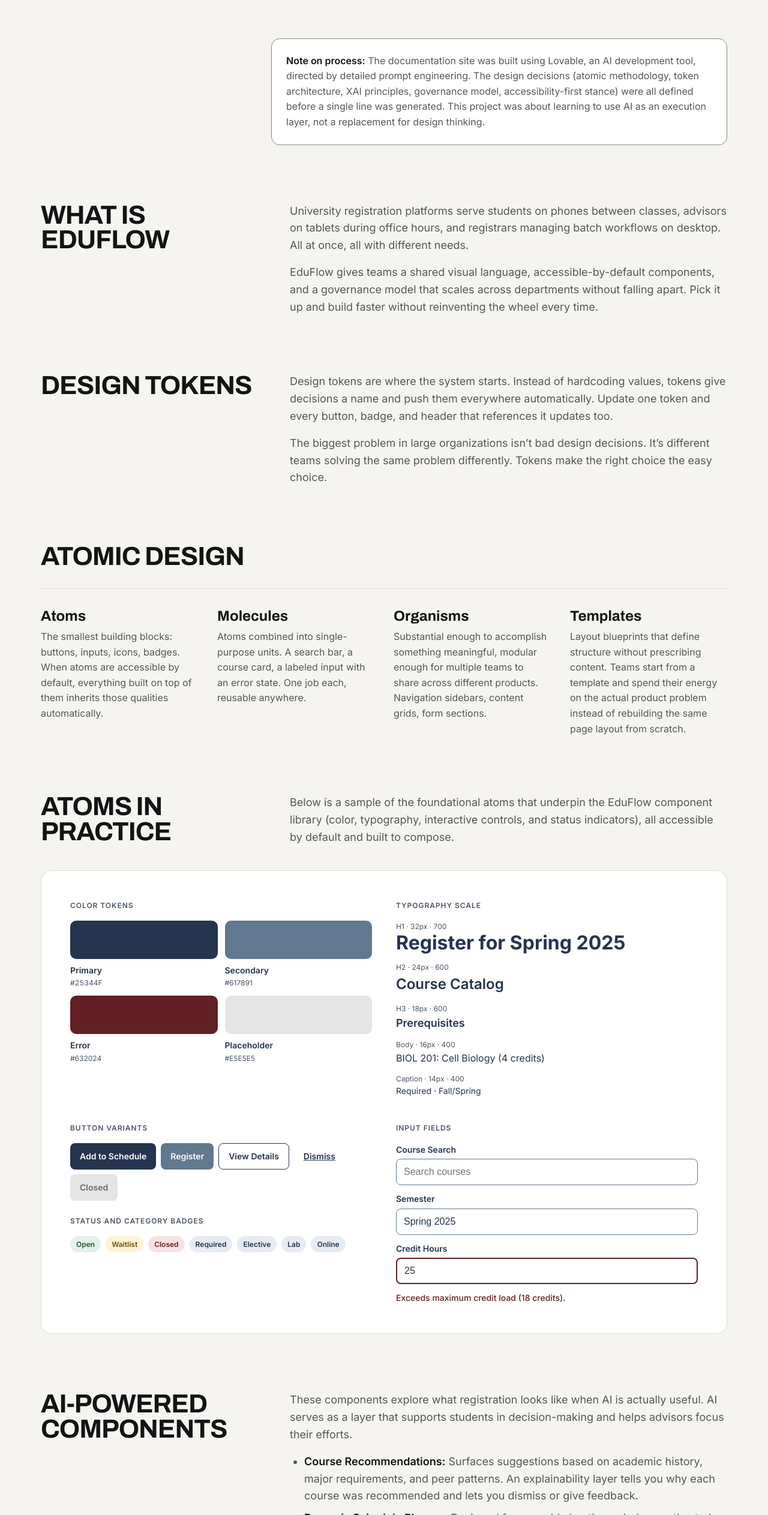
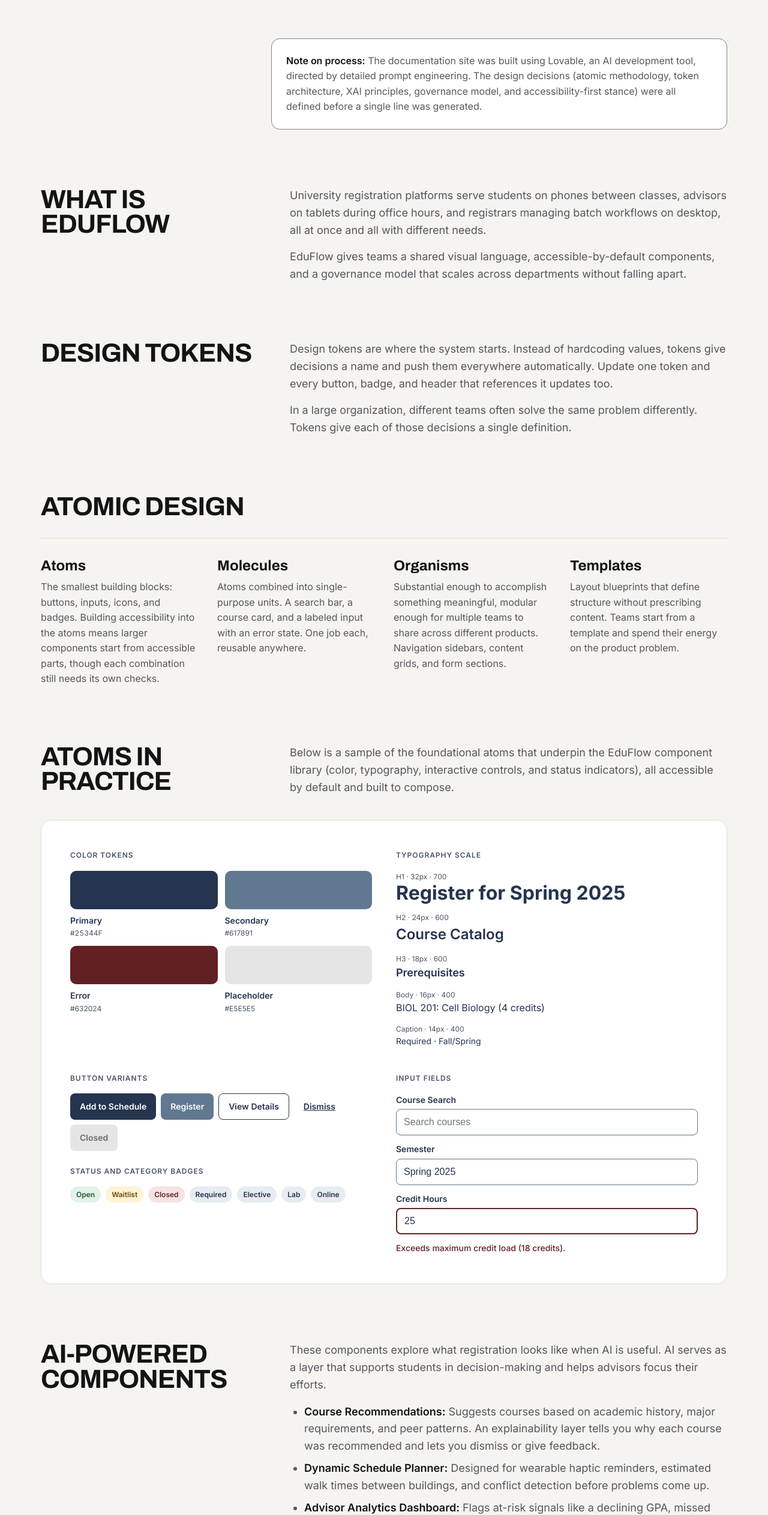
Before and after one commit to erinhci/erinhci.github.io, a plain HTML site: page eduflow-case-study.html in a window 1280 px wide. Shown: the part 1194-3720 px from the top of the page at 60% size. Drawn offline with Linux system fonts and the light colour scheme.

Commit message:
Apply the settled writing rules to the EduFlow copy
Removes the constructions and claims the lessons list rules out: the
"not X but Y" and "rather than" contrasts, the slogans ("Tokens make the
right choice the easy choice", "just a Figma file that gets ignored"),
the untested benefit ("build faster"), the filler intensifiers, and the
closing paragraph that repeated the process note. Softens two overclaims:
atoms do not make everything above them accessible on their own, and
token propagation is what the system specifies rather than something
running in production. Adds the missing serial commas.

Structure, the Reflection, and the Limitations section are still open.

Co-Authored-By: Claude Opus 5 <noreply@anthropic.com>
Claude-Session: https://claude.ai/code/session_01FCw8bxNwAKpv7EFVknhwX9

```diff
--- a/eduflow-case-study.html
+++ b/eduflow-case-study.html
@@ -155,7 +155,7 @@ a{color:inherit}
 
 <div class="cs-wrap" style="margin-top: clamp(48px, 6vw, 64px);">
 <aside class="cs-note" aria-label="Note on process" style="max-width: 760px; margin-left: auto;">
-<p><strong style="color: var(--ink); font-weight: 600;">Note on process:</strong> The documentation site was built using Lovable, an AI development tool, directed by detailed prompt engineering. The design decisions (atomic methodology, token architecture, XAI principles, governance model, accessibility-first stance) were all defined before a single line was generated. This project was about learning to use AI as an execution layer, not a replacement for design thinking.</p>
+<p><strong style="color: var(--ink); font-weight: 600;">Note on process:</strong> The documentation site was built using Lovable, an AI development tool, directed by detailed prompt engineering. The design decisions (atomic methodology, token architecture, XAI principles, governance model, and accessibility-first stance) were all defined before a single line was generated.</p>
 </aside>
 </div>
 
@@ -163,8 +163,8 @@ a{color:inherit}
 <div class="cs-wrap cs-split">
 <h2 id="s-what" class="cs-h2">What is EduFlow</h2>
 <div class="cs-body">
-<p>University registration platforms serve students on phones between classes, advisors on tablets during office hours, and registrars managing batch workflows on desktop. All at once, all with different needs.</p>
-<p>EduFlow gives teams a shared visual language, accessible-by-default components, and a governance model that scales across departments without falling apart. Pick it up and build faster without reinventing the wheel every time.</p>
+<p>University registration platforms serve students on phones between classes, advisors on tablets during office hours, and registrars managing batch workflows on desktop, all at once and all with different needs.</p>
+<p>EduFlow gives teams a shared visual language, accessible-by-default components, and a governance model that scales across departments without falling apart.</p>
 </div>
 </div>
 </section>
@@ -174,7 +174,7 @@ a{color:inherit}
 <h2 id="s-tokens" class="cs-h2">Design tokens</h2>
 <div class="cs-body">
 <p>Design tokens are where the system starts. Instead of hardcoding values, tokens give decisions a name and push them everywhere automatically. Update one token and every button, badge, and header that references it updates too.</p>
-<p>The biggest problem in large organizations isn’t bad design decisions. It’s different teams solving the same problem differently. Tokens make the right choice the easy choice.</p>
+<p>In a large organization, different teams often solve the same problem differently. Tokens give each of those decisions a single definition.</p>
 </div>
 </div>
 </section>
@@ -183,10 +183,10 @@ a{color:inherit}
 <div class="cs-wrap">
 <h2 id="s-atomic" class="cs-h2">Atomic design</h2>
 <div class="cs-grid rule" style="grid-template-columns: repeat(auto-fit, minmax(min(100%, 240px), 1fr));">
-<div><h3 class="cs-h4">Atoms</h3><p>The smallest building blocks: buttons, inputs, icons, badges. When atoms are accessible by default, everything built on top of them inherits those qualities automatically.</p></div>
-<div><h3 class="cs-h4">Molecules</h3><p>Atoms combined into single-purpose units. A search bar, a course card, a labeled input with an error state. One job each, reusable anywhere.</p></div>
-<div><h3 class="cs-h4">Organisms</h3><p>Substantial enough to accomplish something meaningful, modular enough for multiple teams to share across different products. Navigation sidebars, content grids, form sections.</p></div>
-<div><h3 class="cs-h4">Templates</h3><p>Layout blueprints that define structure without prescribing content. Teams start from a template and spend their energy on the actual product problem instead of rebuilding the same page layout from scratch.</p></div>
+<div><h3 class="cs-h4">Atoms</h3><p>The smallest building blocks: buttons, inputs, icons, and badges. Building accessibility into the atoms means larger components start from accessible parts, though each combination still needs its own checks.</p></div>
+<div><h3 class="cs-h4">Molecules</h3><p>Atoms combined into single-purpose units. A search bar, a course card, and a labeled input with an error state. One job each, reusable anywhere.</p></div>
+<div><h3 class="cs-h4">Organisms</h3><p>Substantial enough to accomplish something meaningful, modular enough for multiple teams to share across different products. Navigation sidebars, content grids, and form sections.</p></div>
+<div><h3 class="cs-h4">Templates</h3><p>Layout blueprints that define structure without prescribing content. Teams start from a template and spend their energy on the product problem.</p></div>
 </div>
 </div>
 </section>
@@ -259,13 +259,13 @@ a{color:inherit}
 <div class="cs-split">
 <h2 id="s-ai" class="cs-h2">AI-powered components</h2>
 <div class="cs-body">
-<p>These components explore what registration looks like when AI is actually useful. AI serves as a layer that supports students in decision-making and helps advisors focus their efforts.</p>
+<p>These components explore what registration looks like when AI is useful. AI serves as a layer that supports students in decision-making and helps advisors focus their efforts.</p>
 <ul>
-<li><strong>Course Recommendations:</strong> Surfaces suggestions based on academic history, major requirements, and peer patterns. An explainability layer tells you why each course was recommended and lets you dismiss or give feedback.</li>
+<li><strong>Course Recommendations:</strong> Suggests courses based on academic history, major requirements, and peer patterns. An explainability layer tells you why each course was recommended and lets you dismiss or give feedback.</li>
 <li><strong>Dynamic Schedule Planner:</strong> Designed for wearable haptic reminders, estimated walk times between buildings, and conflict detection before problems come up.</li>
-<li><strong>Advisor Analytics Dashboard:</strong> Surfaces at-risk signals like a declining GPA, missed appointments, or no contact in 30 days so advisors can triage their caseload and take action without jumping between tools.</li>
+<li><strong>Advisor Analytics Dashboard:</strong> Flags at-risk signals like a declining GPA, missed appointments, or no contact in 30 days, so advisors can prioritize their caseload without jumping between tools.</li>
 </ul>
-<p>Two of the three are shown below as static mockups. Each surfaces a different dimension of the design challenge: making AI assistance feel trustworthy and legible in a high-stakes academic context.</p>
+<p>Two of the three are shown below as static mockups with sample data.</p>
 </div>
 </div>
 
@@ -315,8 +315,8 @@ a{color:inherit}
 <div class="cs-wrap">
 <div class="cs-rows" style="margin-top: 0;">
 <div class="cs-row"><h2 id="s-access">Accessibility</h2><div><p style="margin: 0 0 12px;">Accessibility is built into every layer of EduFlow. Tokens enforce color contrast. Components ship with keyboard navigation and ARIA support. I checked the documentation site with WAVE as I built it and fixed what it flagged.</p><p style="margin: 0;">WCAG 2.2 AA is the minimum. Every student has to register for classes, so an inaccessible step in registration may keep someone from enrolling.</p></div></div>
-<div class="cs-row"><h2>AI patterns</h2><div><p style="margin: 0 0 12px;">Every AI feature had to clear one bar: would users actually trust it? Four principles drove every decision: transparency (users always know when AI is involved), control (AI suggests, users decide), explainability (recommendations come with reasons), and clear boundaries (users can tell what they did from what the system did).</p><p style="margin: 0;">When the AI can’t help, the system says so and hands control back.</p></div></div>
-<div class="cs-row"><h2>Governance</h2><div><p style="margin: 0 0 12px;">A design system without governance is just a Figma file that gets ignored. EduFlow defines four groups: core team, platform teams, delivery squads, and external contributors. Each has a clear lane. Changes flow from proposal to stable release through a defined process, and token updates propagate automatically to every product that consumes them.</p><p style="margin: 0;">Nothing ships without documentation. Breaking changes require 90 days’ notice and a migration guide.</p></div></div>
+<div class="cs-row"><h2>AI patterns</h2><div><p style="margin: 0 0 12px;">Every AI feature had to clear one bar: would users trust it? Four principles drove every decision: transparency (users always know when AI is involved), control (AI suggests, users decide), explainability (recommendations come with reasons), and clear boundaries (users can tell what they did from what the system did).</p><p style="margin: 0;">When the AI can’t help, the system says so and hands control back.</p></div></div>
+<div class="cs-row"><h2>Governance</h2><div><p style="margin: 0 0 12px;">EduFlow defines four groups: the core team, platform teams, delivery squads, and external contributors. Changes flow from proposal to stable release through a defined process, and the system specifies that a token update reaches every product using it.</p><p style="margin: 0;">Nothing ships without documentation. Breaking changes require 90 days’ notice and a migration guide.</p></div></div>
 </div>
 </div>
 </section>
@@ -325,10 +325,9 @@ a{color:inherit}
 <div class="cs-wrap cs-split">
 <h2 id="s-about" class="cs-h2">About this project</h2>
 <div class="cs-body">
-<p>EduFlow was developed for a Managing UX Teams graduate course. The brief called for a complete design system: not just components, but foundations, governance, AI patterns, accessibility guidelines, and a contribution model for a university navigating digital transformation.</p>
-<p>The initial idea came from a teammate. I led the system from there: the atomic design hierarchy, token specifications, XAI principles, and governance model, all defined before anything was generated. I then built the documentation site. Rather than treating Lovable as a tool that generates design systems, I treated it as an execution layer and engineered the prompts to bring those decisions to life. The difference between AI-assisted and AI-directed is what this project is really about.</p>
+<p>EduFlow was developed for a Managing UX Teams graduate course. The brief called for a complete design system: components, foundations, governance, AI patterns, accessibility guidelines, and a contribution model for a university navigating digital transformation.</p>
+<p>The initial idea came from a teammate. I led the system from there: the atomic design hierarchy, token specifications, XAI principles, and governance model, all defined before anything was generated. I then built the documentation site, writing the prompts that turned those decisions into the site.</p>
 <p><a href="https://eduflow-design-map.lovable.app/" class="cs-link pf-link">Explore the live EduFlow documentation site</a></p>
-<p>The system was the course-long project for the seminar.</p>
 </div>
 </div>
 </section>
```
